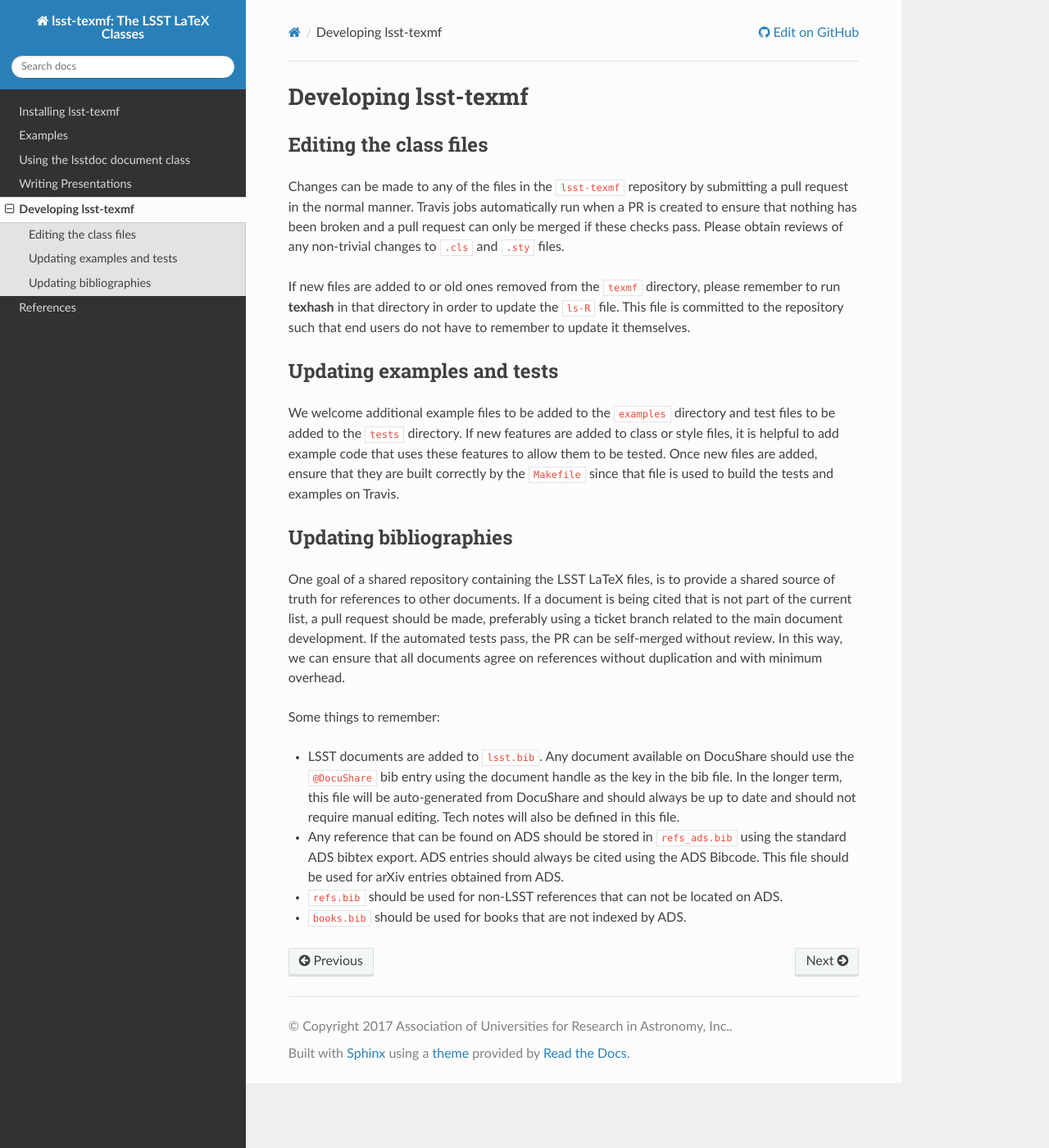
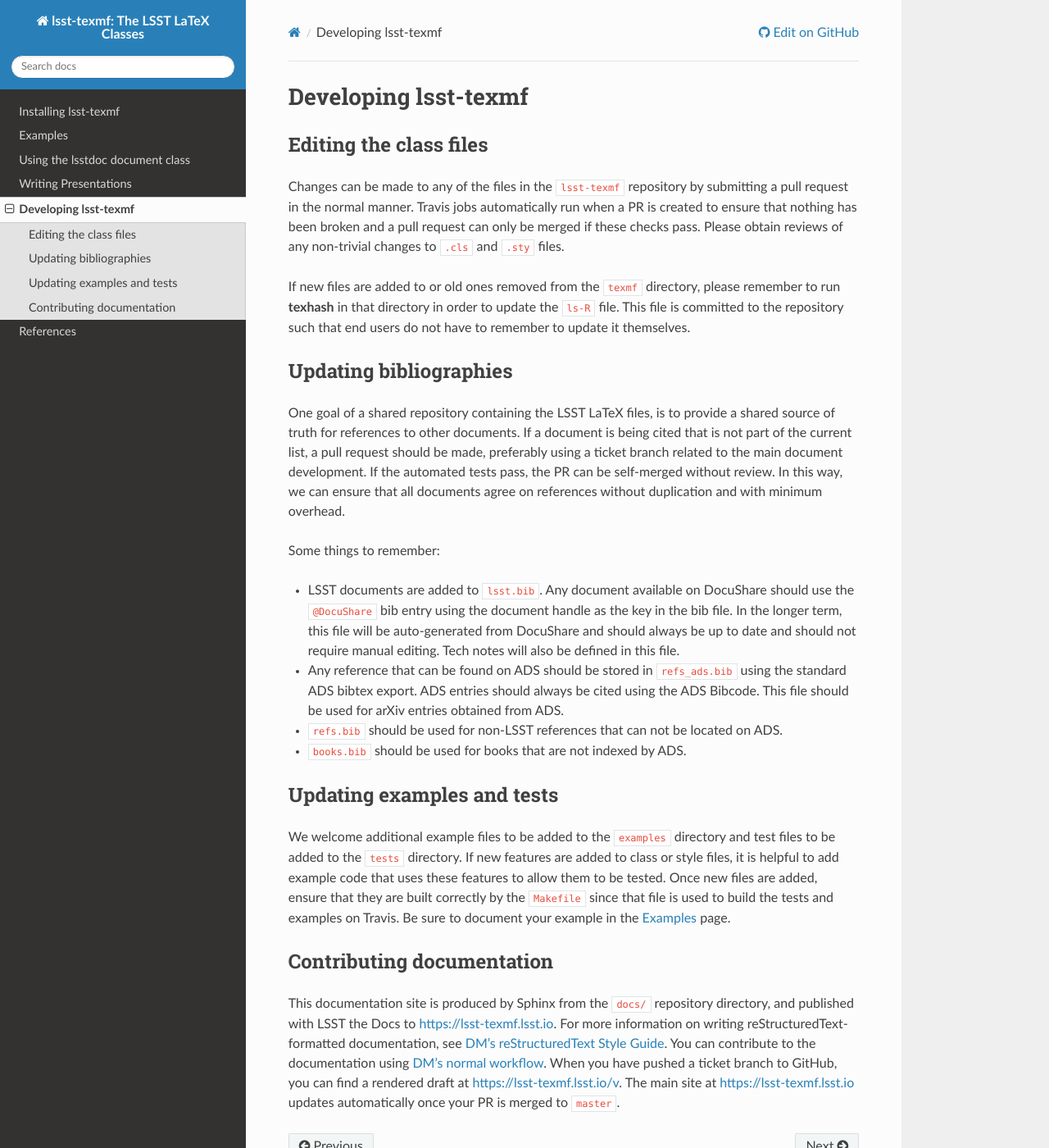
Before and after one commit to lsst/lsst-texmf, a Sphinx documentation site: the page built from docs/developer.rst, in a window 1280 px wide and 1400 px high. Shown: the whole window at 82% size. Built offline with Sphinx 7.4.7 and the Read the Docs theme 2.0.0, drawn with Linux system fonts in a browser that asks for light colours; pages that are not in the unit, such as notebooks, are missing from menus; the version number could not be read and is left out.

Commit message:
Add documentation on contributing to docs

```diff
--- a/docs/developer.rst
+++ b/docs/developer.rst
@@ -46,3 +37,24 @@ Some things to remember:
   This file should be used for arXiv entries obtained from ADS.
 * :file:`refs.bib` should be used for non-LSST references that can not be located on ADS.
 * :file:`books.bib` should be used for books that are not indexed by ADS.
+
+.. _updating-examples:
+
+Updating examples and tests
+===========================
+
+We welcome additional example files to be added to the :file:`examples` directory and test files to be added to the :file:`tests` directory.
+If new features are added to class or style files, it is helpful to add example code that uses these features to allow them to be tested.
+Once new files are added, ensure that they are built correctly by the :file:`Makefile` since that file is used to build the tests and examples on Travis.
+Be sure to document your example in the :ref:`examples` page.
+
+.. _contrib-docs:
+
+Contributing documentation
+==========================
+
+This documentation site is produced by Sphinx from the :file:`docs/` repository directory, and published with LSST the Docs to https://lsst-texmf.lsst.io.
+For more information on writing reStructuredText-formatted documentation, see `DM's reStructuredText Style Guide <https://developer.lsst.io/docs/rst_styleguide.html>`_.
+You can contribute to the documentation using `DM's normal workflow <https://developer.lsst.io/processes/workflow.html>`_.
+When you have pushed a ticket branch to GitHub, you can find a rendered draft at https://lsst-texmf.lsst.io/v.
+The main site at https://lsst-texmf.lsst.io updates automatically once your PR is merged to ``master``.
```
Also changed, not shown: other parts of docs/developer.rst (+0 -9 lines).
